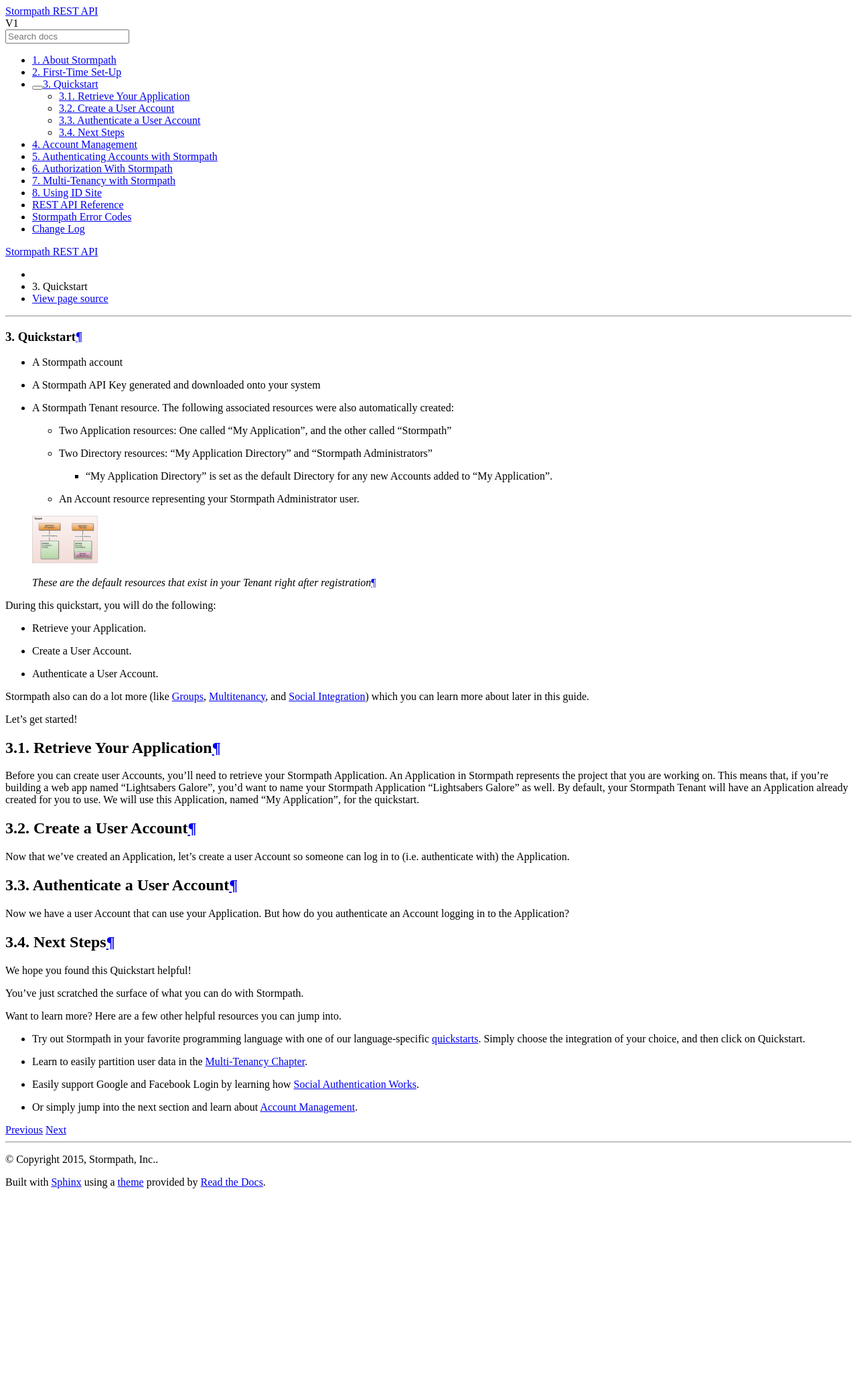
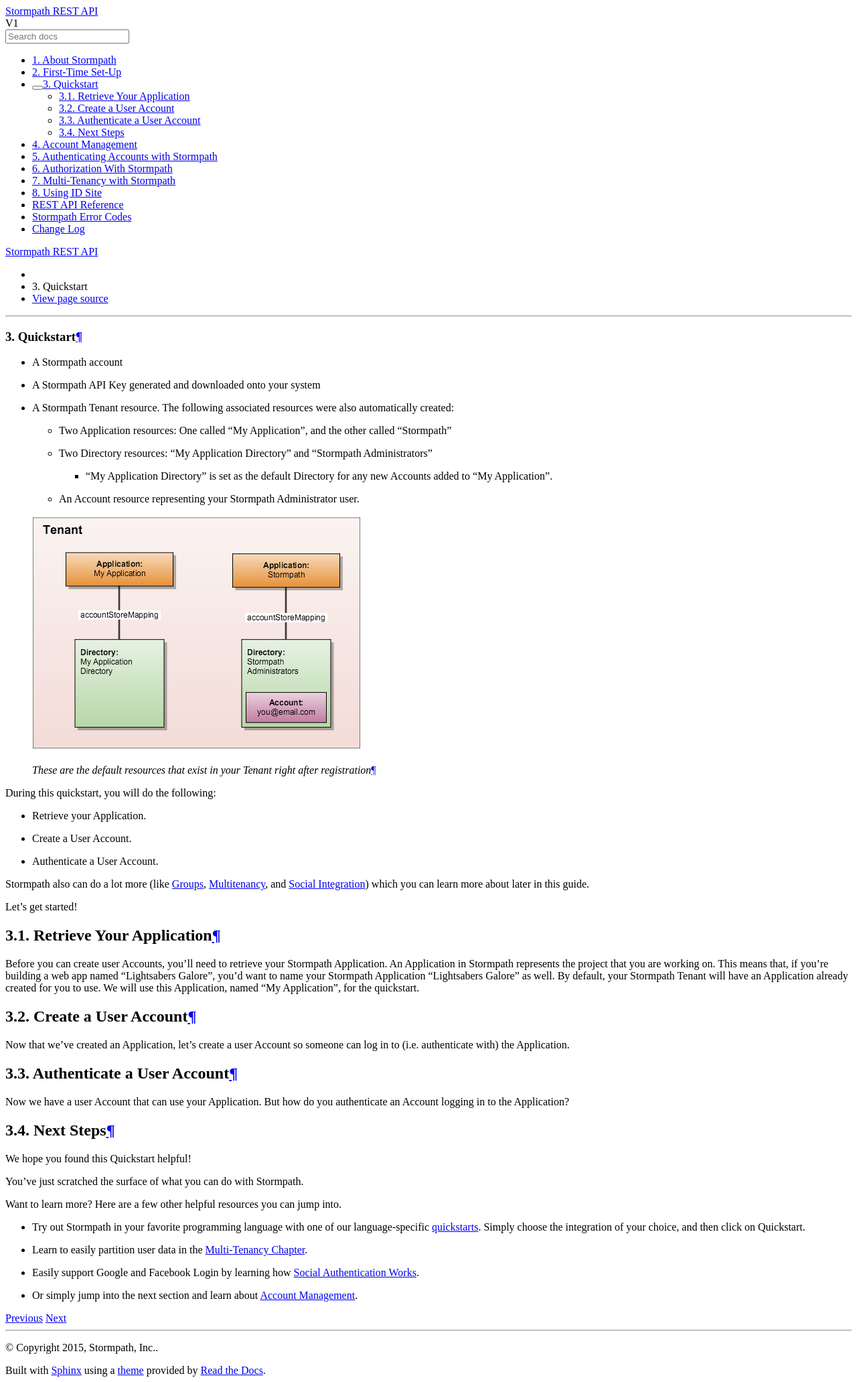
Before and after one commit to stormpath/stormpath-documentation, a Sphinx documentation site: the page built from source/quickstart.rst, in a window 1280 px wide. Shown: the whole page at 67% size. Built offline with Sphinx 7.4.7 and the Read the Docs theme 2.0.0, drawn with Linux system fonts in a browser that asks for light colours; before the commit the page ends 1782 px from its top, so only the background shows below that.

Commit message:
Fixed image sizing in Quickstart

```diff
--- a/source/quickstart.rst
+++ b/source/quickstart.rst
@@ -57,7 +57,7 @@
 
 .. figure:: images/quickstart/default_resources.png
     :align: center
-    :scale: 20%
+    :scale: 100%
     :alt: Default Stormpath Resources
 
     *These are the default resources that exist in your Tenant right after registration*
```
